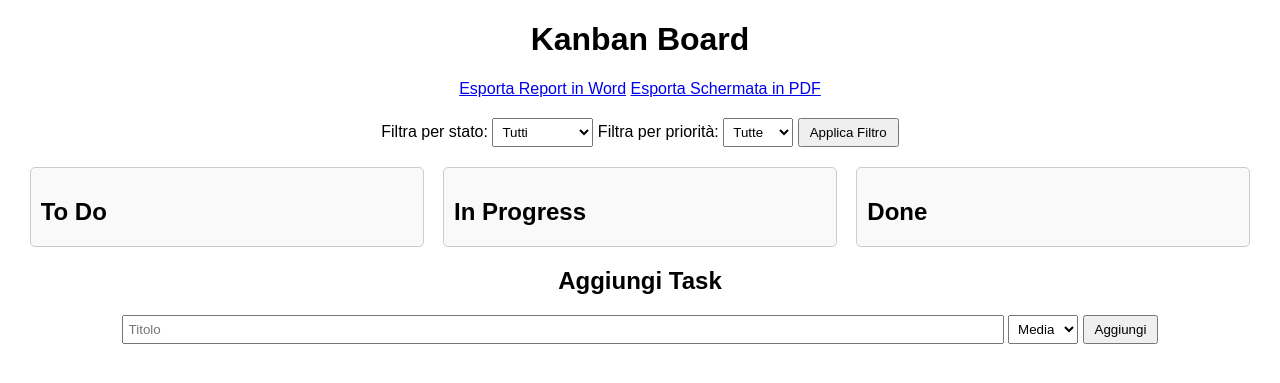
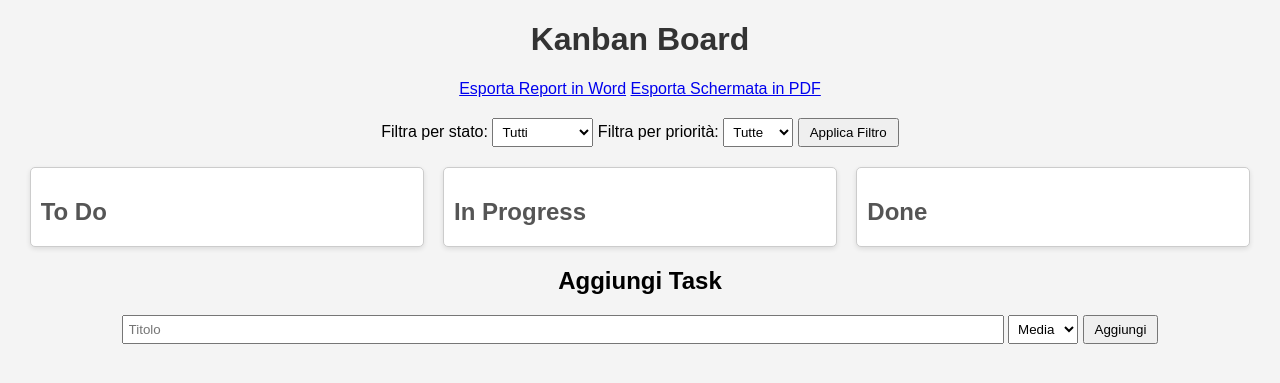
Before and after one commit to Dom2894/KanbanBoard, a Flask app: page / in a window 1280 px wide. Shown: the top 383 px of the page. Run offline with Flask 3, Linux system fonts and the light colour scheme.

Commit message:
Ripristino dell'interfaccia precedente con tema chiaro

```diff
--- a/templates/kanban.html
+++ b/templates/kanban.html
@@ -8,10 +8,11 @@
         body {
             font-family: Arial, sans-serif;
             margin: 20px;
-            padding: 0;
+            background-color: #f4f4f4;
         }
         h1 {
             text-align: center;
+            color: #333;
         }
         .container {
             display: flex;
@@ -22,16 +23,18 @@
             border: 1px solid #ccc;
             padding: 10px;
             border-radius: 5px;
-            background-color: #f9f9f9;
+            background-color: #fff;
+            box-shadow: 0 2px 5px rgba(0, 0, 0, 0.1);
         }
         .column h2 {
             margin-bottom: 10px;
+            color: #555;
         }
         .task {
             border: 1px solid #ddd;
             padding: 10px;
             margin-bottom: 10px;
-            background-color: #fff;
+            background-color: #f9f9f9;
             border-radius: 4px;
         }
         .task p {
```
